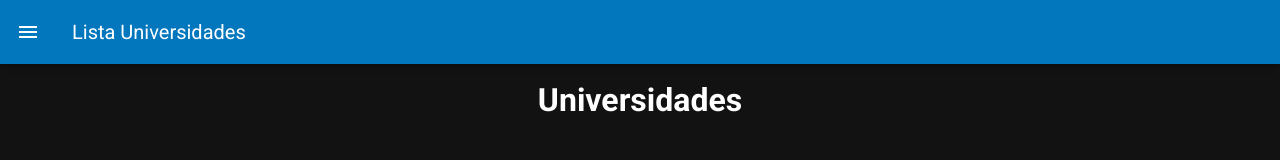
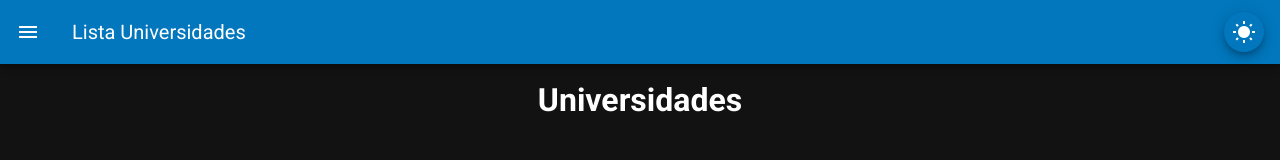
Before and after one commit to IsabelaPinheiroS/treino-hackathon, a Vue app: page /#/ in a window 1280 px wide. Shown: the top 160 px of the page. Built offline with nearby package versions, Linux system fonts and the light colour scheme.

Commit message:
add theme btn

```diff
--- a/src/components/shared/AppTopBar.vue
+++ b/src/components/shared/AppTopBar.vue
@@ -4,22 +4,26 @@
       <v-app-bar-nav-icon @click="drawer = true"></v-app-bar-nav-icon>
 
       <v-toolbar-title>Lista Universidades</v-toolbar-title>
+      <v-spacer />
+      <v-btn
+        v-on="on"
+        v-bind="attrs"
+        color="transparent"
+        small
+        fab
+        @click="darkMode"
+      >
+        <v-icon v-if="!$vuetify.theme.dark" class="mr-1"
+          >mdi-moon-waxing-crescent</v-icon
+        >
+        <v-icon v-else>mdi-white-balance-sunny</v-icon>
+      </v-btn>
     </v-app-bar>
 
-    <v-navigation-drawer
-      v-model="drawer"
-      absolute
-      temporary
-    >
-      <v-list
-        nav
-        dense
-      >
-        <v-list-item-group
-          v-model="group"
-          active-class="light-blue lighten-3"
-        >
-          <router-link to = "/">
+    <v-navigation-drawer v-model="drawer" absolute temporary>
+      <v-list nav dense>
+        <v-list-item-group v-model="group" active-class="light-blue lighten-3">
+          <router-link to="/">
             <v-list-item>
               <v-list-item-icon>
                 <v-icon>mdi-home</v-icon>
@@ -28,7 +32,7 @@
             </v-list-item>
           </router-link>
 
-          <router-link to = "/UniversidadesLista">
+          <router-link to="/UniversidadesLista">
             <v-list-item>
               <v-list-item-icon>
                 <v-icon>mdi-account</v-icon>
@@ -36,7 +40,6 @@
               <v-list-item-title>Universidades</v-list-item-title>
             </v-list-item>
           </router-link>
-
         </v-list-item-group>
       </v-list>
     </v-navigation-drawer>
@@ -50,12 +53,16 @@ export default {
     drawer: false,
     group: null,
   }),
-
-}
+  methods: {
+    darkMode() {
+      this.$vuetify.theme.dark = !this.$vuetify.theme.dark;
+    },
+  },
+};
 </script>
 
 <style scoped>
-  .app-top-bar a{
+.app-top-bar a {
   text-decoration: none;
 }
 </style>
```
Lines whose indentation alone changed are shown as unchanged.
